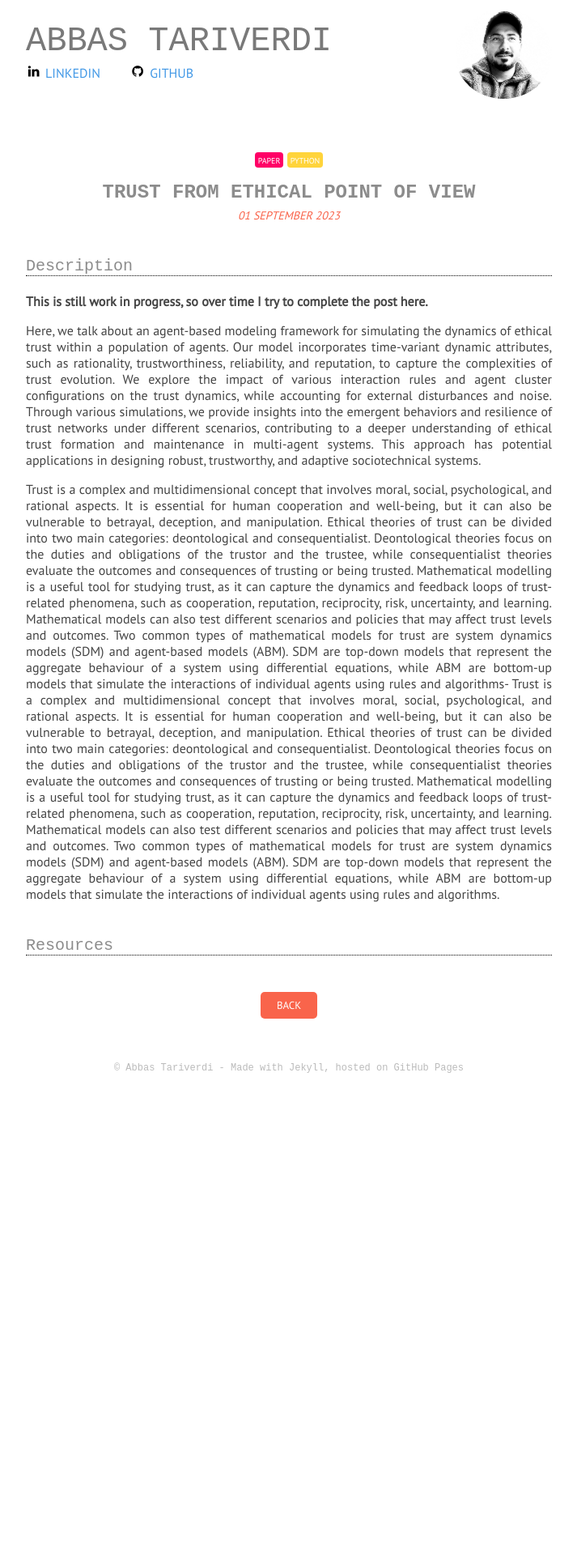
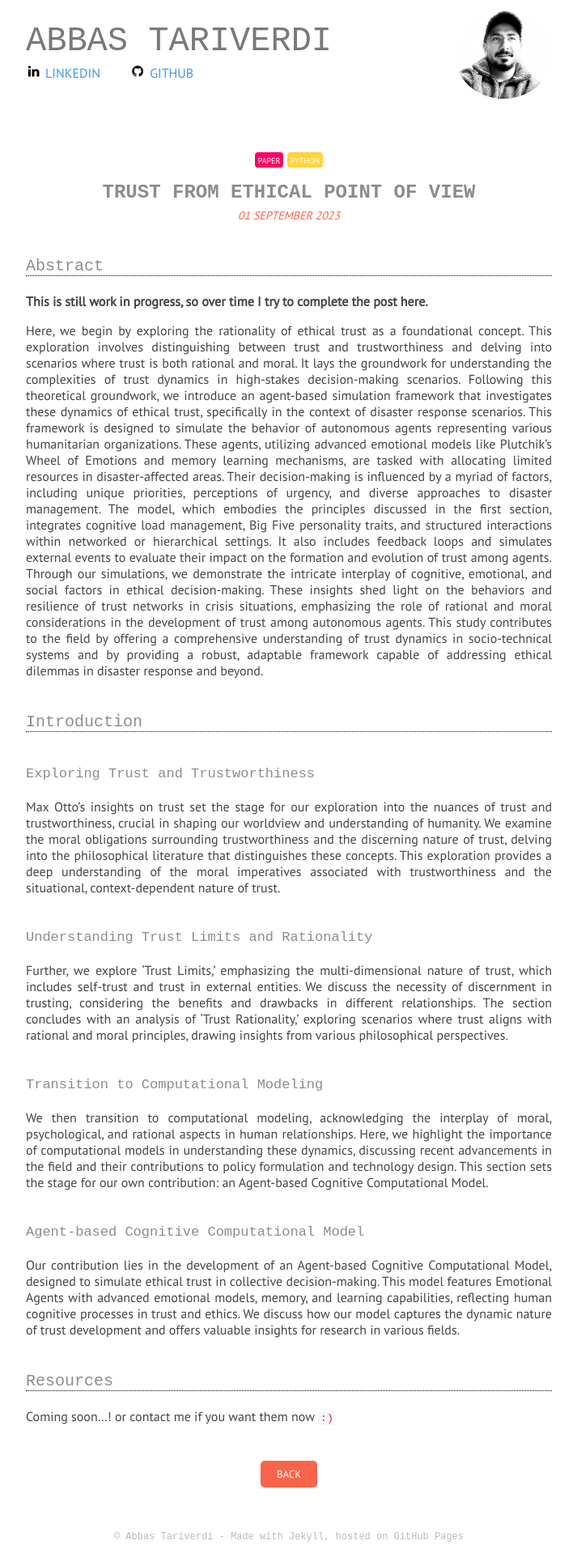
Before and after one commit to abbas-tari/abbas-tari.github.io, a Jekyll site: the page built from _projects/2023-09-01-paper-trust.md, in a window 1280 px wide. Shown: the whole page at 81% size, without its empty margins (283-996 px from the left). Built offline with Jekyll 4.4.1, drawn with Linux system fonts in a browser that asks for light colours; some web fonts are replaced; before the commit the page ends 1350 px from its top, so only the background shows below that.

Commit message:
update trust project

```diff
--- a/_projects/2023-09-01-paper-trust.md
+++ b/_projects/2023-09-01-paper-trust.md
@@ -7,30 +7,26 @@ shortdesc: (2023) exploring dynamics through multiagent-driven modeling for simu
 
 <div class="justify-text">
 
-## Description
+## Abstract
 **This is still work in progress, so over time I try to complete the post here.**
 
-Here, we talk about an agent-based modeling
-framework for simulating the dynamics of ethical trust within a
-population of agents. Our model incorporates time-variant dynamic attributes, such as rationality, trustworthiness, reliability,
-and reputation, to capture the complexities of trust evolution.
-We explore the impact of various interaction rules and agent
-cluster configurations on the trust dynamics, while accounting
-for external disturbances and noise. Through various simulations,
-we provide insights into the emergent behaviors and resilience
-of trust networks under different scenarios, contributing to a
-deeper understanding of ethical trust formation and maintenance
-in multi-agent systems. This approach has potential applications
-in designing robust, trustworthy, and adaptive sociotechnical
-systems.
+Here, we begin by exploring the rationality of ethical trust as a foundational concept. This exploration involves distinguishing between trust and trustworthiness and delving into scenarios where trust is both rational and moral. It lays the groundwork for understanding the complexities of trust dynamics in high-stakes decision-making scenarios.
+Following this theoretical groundwork, we introduce an agent-based simulation framework that investigates these dynamics of ethical trust, specifically in the context of disaster response scenarios. This framework is designed to simulate the behavior of autonomous agents representing various humanitarian organizations. These agents, utilizing advanced emotional models like Plutchik's Wheel of Emotions and memory learning mechanisms, are tasked with allocating limited resources in disaster-affected areas. Their decision-making is influenced by a myriad of factors, including unique priorities, perceptions of urgency, and diverse approaches to disaster management.
+The model, which embodies the principles discussed in the first section, integrates cognitive load management, Big Five personality traits, and structured interactions within networked or hierarchical settings. It also includes feedback loops and simulates external events to evaluate their impact on the formation and evolution of trust among agents. Through our simulations, we demonstrate the intricate interplay of cognitive, emotional, and social factors in ethical decision-making. These insights shed light on the behaviors and resilience of trust networks in crisis situations, emphasizing the role of rational and moral considerations in the development of trust among autonomous agents.
+This study contributes to the field by offering a comprehensive understanding of trust dynamics in socio-technical systems and by providing a robust, adaptable framework capable of addressing ethical dilemmas in disaster response and beyond.
 
-Trust is a complex and multidimensional concept that involves moral, social, psychological, and rational aspects. It is essential for human cooperation and well-being, but it can also be vulnerable to betrayal, deception, and manipulation.
-Ethical theories of trust can be divided into two main categories: deontological and consequentialist. Deontological theories focus on the duties and obligations of the trustor and the trustee, while consequentialist theories evaluate the outcomes and consequences of trusting or being trusted.
-Mathematical modelling is a useful tool for studying trust, as it can capture the dynamics and feedback loops of trust-related phenomena, such as cooperation, reputation, reciprocity, risk, uncertainty, and learning. Mathematical models can also test different scenarios and policies that may affect trust levels and outcomes.
-Two common types of mathematical models for trust are system dynamics models (SDM) and agent-based models (ABM). SDM are top-down models that represent the aggregate behaviour of a system using differential equations, while ABM are bottom-up models that simulate the interactions of individual agents using rules and algorithms- Trust is a complex and multidimensional concept that involves moral, social, psychological, and rational aspects. It is essential for human cooperation and well-being, but it can also be vulnerable to betrayal, deception, and manipulation.
-Ethical theories of trust can be divided into two main categories: deontological and consequentialist. Deontological theories focus on the duties and obligations of the trustor and the trustee, while consequentialist theories evaluate the outcomes and consequences of trusting or being trusted.
-Mathematical modelling is a useful tool for studying trust, as it can capture the dynamics and feedback loops of trust-related phenomena, such as cooperation, reputation, reciprocity, risk, uncertainty, and learning. Mathematical models can also test different scenarios and policies that may affect trust levels and outcomes.
-Two common types of mathematical models for trust are system dynamics models (SDM) and agent-based models (ABM). SDM are top-down models that represent the aggregate behaviour of a system using differential equations, while ABM are bottom-up models that simulate the interactions of individual agents using rules and algorithms.
+## Introduction
+### Exploring Trust and Trustworthiness
+Max Otto's insights on trust set the stage for our exploration into the nuances of trust and trustworthiness, crucial in shaping our worldview and understanding of humanity. We examine the moral obligations surrounding trustworthiness and the discerning nature of trust, delving into the philosophical literature that distinguishes these concepts. This exploration provides a deep understanding of the moral imperatives associated with trustworthiness and the situational, context-dependent nature of trust.
+
+### Understanding Trust Limits and Rationality
+Further, we explore 'Trust Limits,' emphasizing the multi-dimensional nature of trust, which includes self-trust and trust in external entities. We discuss the necessity of discernment in trusting, considering the benefits and drawbacks in different relationships. The section concludes with an analysis of 'Trust Rationality,' exploring scenarios where trust aligns with rational and moral principles, drawing insights from various philosophical perspectives.
+
+### Transition to Computational Modeling
+We then transition to computational modeling, acknowledging the interplay of moral, psychological, and rational aspects in human relationships. Here, we highlight the importance of computational models in understanding these dynamics, discussing recent advancements in the field and their contributions to policy formulation and technology design. This section sets the stage for our own contribution: an Agent-based Cognitive Computational Model.
+
+### Agent-based Cognitive Computational Model
+Our contribution lies in the development of an Agent-based Cognitive Computational Model, designed to simulate ethical trust in collective decision-making. This model features Emotional Agents with advanced emotional models, memory, and learning capabilities, reflecting human cognitive processes in trust and ethics. We discuss how our model captures the dynamic nature of trust development and offers valuable insights for research in various fields.
 
 <div>
 
@@ -38,6 +34,7 @@ Two common types of mathematical models for trust are system dynamics models (SD
 
 
 ## <span id="Resources">Resources</span>
+Coming soon...! or contact me if you want them now `:)`
 
 <!-- <a class="arxiv-logo" href="https://arxiv.org/abs/2308.10097">Read or download the paper from</a>
 
```
